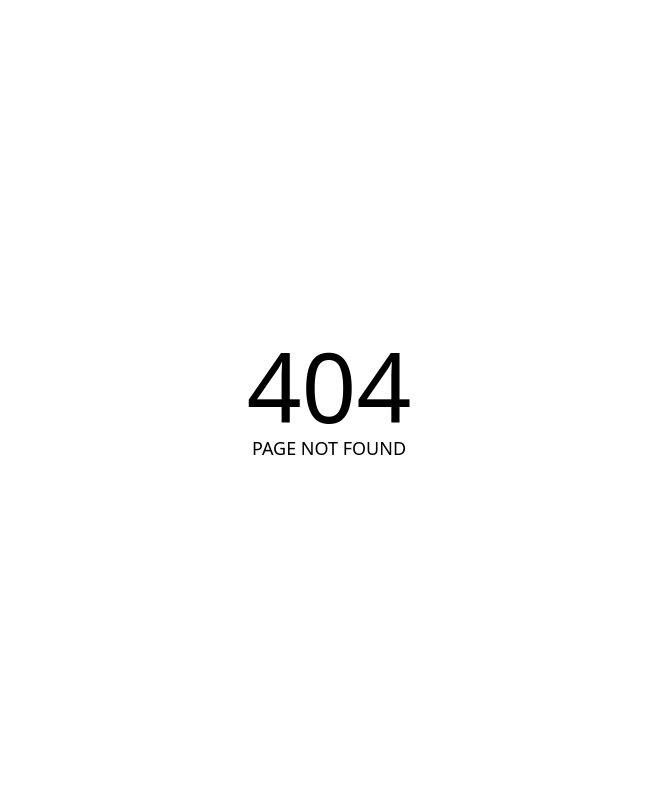
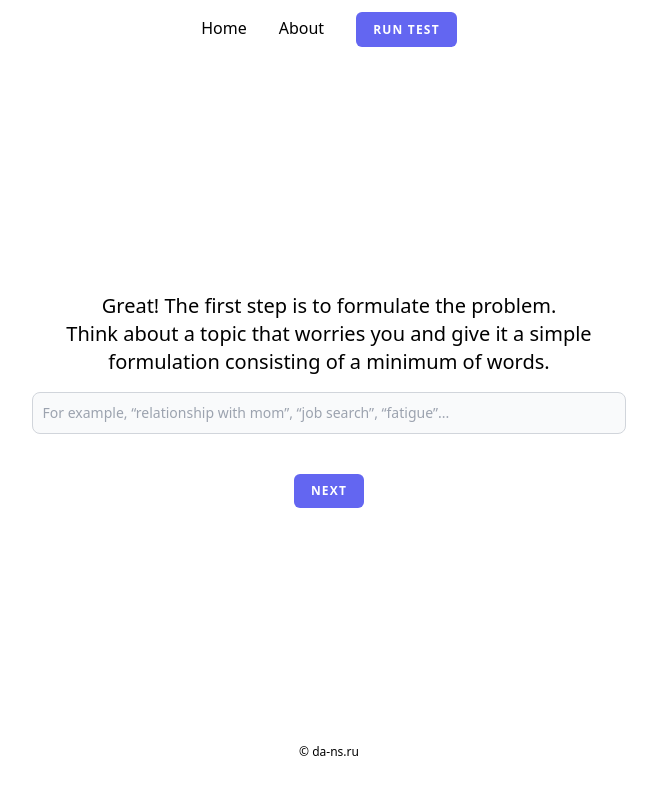
Before and after one commit to da-ns/jung-test, a React (Vite) app: page /test/issue in a window 1280 px wide. Before the commit this address had no page. Shown: the top 794 px of the page, without its empty margins (311-968 px from the left). Built offline with nearby package versions, Linux system fonts and the light colour scheme.

Commit message:
Test Start and Issue steps.

```diff
--- a/src/components/ButtonLink.tsx
+++ b/src/components/ButtonLink.tsx
@@ -12,9 +12,9 @@ const ButtonLink = ({children, to, className} : ButtonLinkProps) => {
         <Link to={to} className={
                     `px-4 py-2 bg-indigo-500
                      border border-transparent rounded-md
-                     font-semibold text-xs text-white uppercase tracking-widest
-                     hover:bg-indigo-600 active:bg-indigo-700
-                     focus:bg-indigo-700 focus:outline-none focus:ring-2 focus:ring-indigo-500 focus:ring-offset-2
+                     font-semibold text-xs text-white uppercase tracking-widest whitespace-nowrap
+                     hover:bg-indigo-600 active:bg-indigo-200
+                     focus:bg-indigo-200 focus:outline-none focus:ring-2 focus:ring-indigo-500 focus:ring-offset-2
                      transition duration-150 ` + className
                 }>
             {children}
--- /dev/null
+++ b/src/components/TextInput.tsx
@@ -0,0 +1,17 @@
+type TextInputProps = {
+    placeholder?: string;
+}
+
+const TextInput = ({placeholder} : TextInputProps) => {
+    return (
+        <div>
+            <input
+                type="text"
+                className="bg-gray-50 border border-gray-300 text-gray-900 text-sm rounded-lg
+                    focus:ring-blue-500 focus:border-blue-500 block w-full p-2.5 "
+                placeholder={placeholder}/>
+        </div>
+    )
+}
+
+export default TextInput
--- /dev/null
+++ b/src/components/steps/Issue.tsx
@@ -0,0 +1,25 @@
+import ButtonLink from "../ButtonLink.tsx";
+import {useLocation} from "react-router-dom";
+import TextInput from "../TextInput.tsx";
+
+const Issue = () => {
+    const url = useLocation();
+
+    return (
+        <>
+            <p className="text-xl text-center mb-4">
+                Great! The first step is to formulate the problem.
+                <br/>Think about a topic that worries you and give it
+                a simple formulation consisting of a minimum of words.
+            </p>
+
+            <TextInput placeholder="For example, “relationship with mom”, “job search”, “fatigue”..."/>
+
+            <div className="flex m-10 justify-center">
+                <ButtonLink to={url.pathname}>Next</ButtonLink>
+            </div>
+        </>
+    )
+}
+
+export default Issue
--- /dev/null
+++ b/src/components/steps/Start.tsx
@@ -0,0 +1,19 @@
+import ButtonLink from "../ButtonLink.tsx";
+import {useLocation} from "react-router-dom";
+
+const Start = () => {
+    const url = useLocation();
+
+    return (
+        <>
+            <p className="text-xl text-center">So let's begin!<br/> First, make sure that no one will disturb you in the
+                next 15-20 minutes. Relax.</p>
+
+            <div className="flex m-10 justify-center">
+                <ButtonLink to={url.pathname + "/issue"}>I'm ready</ButtonLink>
+            </div>
+        </>
+    )
+}
+
+export default Start
--- a/src/pages/Test.tsx
+++ b/src/pages/Test.tsx
@@ -1,7 +1,9 @@
+import {Outlet} from "react-router-dom";
+
 const Test = () => {
     return(
-        <div>
-            Test
+        <div className="max-w-prose h-full flex flex-col justify-center">
+            <Outlet/>
         </div>
     );
 }
```
Also changed, not shown: src/main.tsx (+12 -1 lines).
